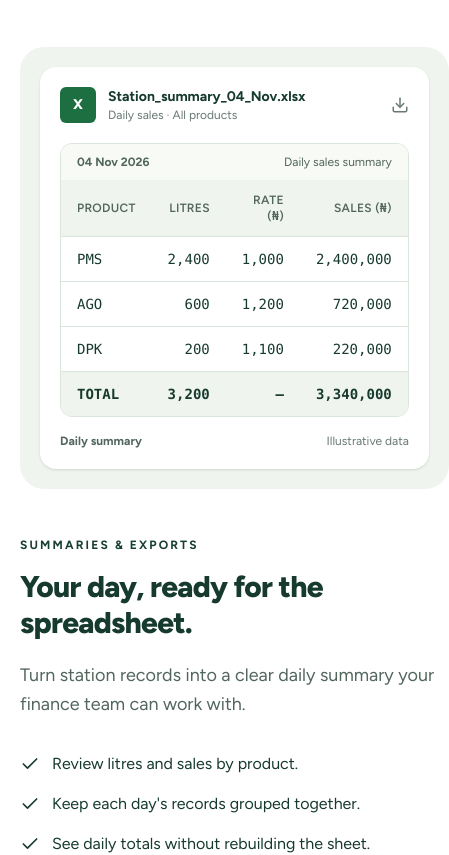
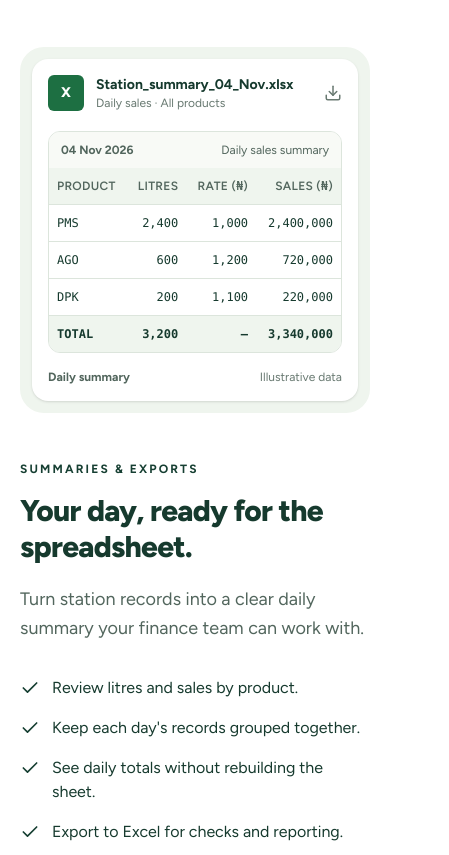
Before and after one commit to HighQ-Innovations/fuel-flow-landing-page, a React (Vite) app: page / in a window 390 px wide. Shown: the part 3380-4235 px from the top of the page, 449 px wide, since content can reach past the window. Built offline with nearby package versions, Linux system fonts and the light colour scheme; no server answers.

Commit message:
showcase adjustment

```diff
--- a/src/components/Footer.jsx
+++ b/src/components/Footer.jsx
@@ -5,8 +5,18 @@ export default function Footer() {
     <footer className="border-t border-sage-line bg-white">
       <div className="mx-auto max-w-6xl px-5 py-10">
         <div className="flex flex-col items-start justify-between gap-6 md:flex-row md:items-center">
-          <a href="/" className="flex items-center gap-2" aria-label="Fuel Flow home">
-            <img src="/logo.png" alt="" width="28" height="28" className="h-7 w-7" />
+          <a
+            href="/"
+            className="flex items-center gap-2"
+            aria-label="Fuel Flow home"
+          >
+            <img
+              src="/logo.png"
+              alt=""
+              width="28"
+              height="28"
+              className="h-7 w-7"
+            />
             <span className="font-extrabold text-forest">Fuel Flow</span>
           </a>
           <nav aria-label="Footer">
@@ -18,11 +28,6 @@ export default function Footer() {
                   </a>
                 </li>
               ))}
-              <li>
-                <a href={SIGN_IN_URL} className="hover:text-forest">
-                  Sign in
-                </a>
-              </li>
             </ul>
           </nav>
         </div>
--- a/src/components/SummaryShowcase.jsx
+++ b/src/components/SummaryShowcase.jsx
@@ -5,14 +5,23 @@ export default function SummaryShowcase() {
   const { title, subtitle, date, note, columns, rows, total } = SUMMARY_TABLE;
 
   return (
-    <section id="summaries" aria-labelledby="summaries-title" className="bg-white pb-20 md:pb-28">
+    <section
+      id="summaries"
+      aria-labelledby="summaries-title"
+      className="bg-white pb-20 md:pb-28"
+    >
       <div className="mx-auto grid max-w-6xl items-center gap-12 px-5 lg:grid-cols-2">
-        <figure className="rounded-3xl bg-sage p-5 md:p-8">
-          <figcaption className="sr-only">Example daily sales summary exported to Excel</figcaption>
-          <div className="rounded-2xl bg-white p-5 shadow-sm md:p-6">
+        <figure className="min-w-0 rounded-3xl bg-sage p-3 sm:p-5 md:p-8">
+          <figcaption className="sr-only">
+            Example daily sales summary exported to Excel
+          </figcaption>
+          <div className="rounded-2xl bg-white p-4 shadow-sm md:p-6">
             <div className="flex items-center justify-between gap-4">
               <div className="flex items-center gap-3">
-                <span className="flex h-9 w-9 items-center justify-center rounded-md bg-[#1d6f42] text-sm font-extrabold text-white" aria-hidden="true">
+                <span
+                  className="flex h-9 w-9 items-center justify-center rounded-md bg-[#1d6f42] text-sm font-extrabold text-white"
+                  aria-hidden="true"
+                >
                   X
                 </span>
                 <div>
@@ -23,19 +32,19 @@ export default function SummaryShowcase() {
               <Download size={18} className="text-muted" aria-hidden="true" />
             </div>
 
-            <div className="mt-5 overflow-hidden rounded-xl border border-sage-line">
-              <div className="flex justify-between bg-mist px-4 py-2.5 text-xs text-body">
+            <div className="mt-5 overflow-x-auto rounded-xl border border-sage-line">
+              <div className="flex justify-between gap-2 bg-mist px-3 py-2.5 text-xs text-body sm:px-4">
                 <span className="font-bold">{date}</span>
                 <span>{note}</span>
               </div>
-              <table className="w-full text-left text-sm">
+              <table className="w-full min-w-[260px] text-left text-xs sm:text-sm">
                 <thead className="bg-sage text-xs uppercase tracking-wide text-body">
                   <tr>
                     {columns.map((column, index) => (
                       <th
                         key={column}
                         scope="col"
-                        className={`px-4 py-3 font-semibold ${index > 0 ? "text-right" : ""}`}
+                        className={`px-2 py-2.5 font-semibold sm:px-4 sm:py-3 ${index > 0 ? "text-right" : ""}`}
                       >
                         {column}
                       </th>
@@ -46,7 +55,10 @@ export default function SummaryShowcase() {
                   {rows.map((row) => (
                     <tr key={row[0]} className="border-t border-sage-line">
                       {row.map((cell, index) => (
-                        <td key={index} className={`px-4 py-3 ${index > 0 ? "text-right" : ""}`}>
+                        <td
+                          key={index}
+                          className={`px-2 py-2.5 sm:px-4 sm:py-3 ${index > 0 ? "text-right" : ""}`}
+                        >
                           {cell}
                         </td>
                       ))}
@@ -54,7 +66,10 @@ export default function SummaryShowcase() {
                   ))}
                   <tr className="border-t border-sage-line bg-sage font-bold">
                     {total.map((cell, index) => (
-                      <td key={index} className={`px-4 py-3 ${index > 0 ? "text-right" : ""}`}>
+                      <td
+                        key={index}
+                        className={`px-2 py-2.5 sm:px-4 sm:py-3 ${index > 0 ? "text-right" : ""}`}
+                      >
                         {cell}
                       </td>
                     ))}
@@ -70,18 +85,28 @@ export default function SummaryShowcase() {
           </div>
         </figure>
 
-        <div>
-          <p className="text-xs font-bold uppercase tracking-[0.18em] text-forest">Summaries & exports</p>
-          <h2 id="summaries-title" className="mt-4 text-3xl font-extrabold tracking-tight text-ink md:text-5xl">
+        <div className="min-w-0">
+          <p className="text-xs font-bold uppercase tracking-[0.18em] text-forest">
+            Summaries & exports
+          </p>
+          <h2
+            id="summaries-title"
+            className="mt-4 text-3xl font-extrabold tracking-tight text-ink md:text-5xl"
+          >
             Your day, ready for the spreadsheet.
           </h2>
           <p className="mt-5 max-w-lg text-lg leading-relaxed text-body">
-            Turn station records into a clear daily summary your finance team can work with.
+            Turn station records into a clear daily summary your finance team
+            can work with.
           </p>
           <ul className="mt-8 space-y-4">
             {SUMMARY_POINTS.map((point) => (
               <li key={point} className="flex items-start gap-3 text-ink">
-                <Check size={20} className="mt-0.5 shrink-0 text-forest" aria-hidden="true" />
+                <Check
+                  size={20}
+                  className="mt-0.5 shrink-0 text-forest"
+                  aria-hidden="true"
+                />
                 <span>{point}</span>
               </li>
             ))}
--- a/src/data/content.js
+++ b/src/data/content.js
@@ -98,7 +98,7 @@ export const ROLES = [
   },
   {
     icon: Fuel,
-    title: "Station staff",
+    title: "Station Manager",
     text: "Enter tank levels, pump readings and daily accounts as the day unfolds.",
     label: "Capture the working day",
   },
@@ -130,8 +130,8 @@ export const STEPS = [
     text: "Bring sales, collections and expenses together.",
   },
   {
-    title: "Review & export",
-    text: "Check the summary and export your daily records.",
+    title: "Review",
+    text: "Check the summary of your daily records.",
   },
 ];
 
```
